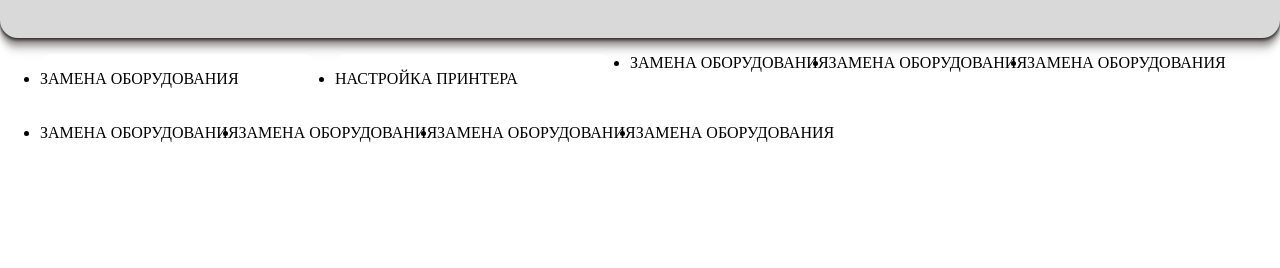
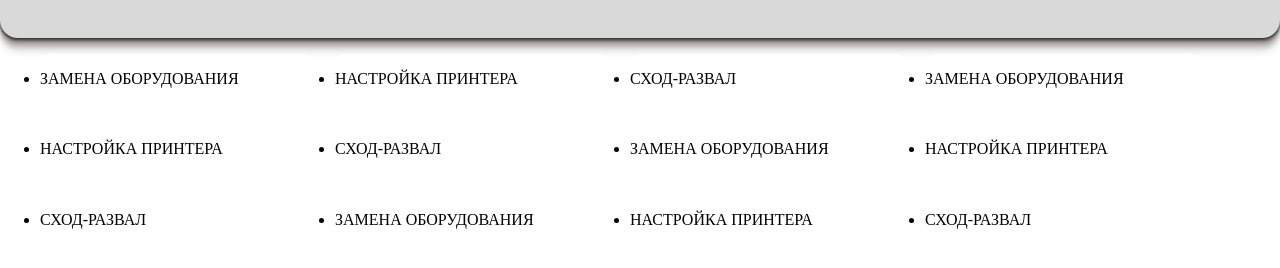
Before and after one commit to bogusnikita/X5, a plain HTML site: page docs/index.html in a window 1280 px wide. Shown: the part 70-338 px from the top of the page. Drawn offline with Linux system fonts and the light colour scheme.

Commit message:
add new ver index

```diff
--- a/docs/index.html
+++ b/docs/index.html
@@ -31,13 +31,66 @@
                     НАСТРОЙКА ПРИНТЕРА
                 </p>
             </li>
-            <li class="item-icon">ЗАМЕНА ОБОРУДОВАНИЯ</li>
-            <li class="item-icon">ЗАМЕНА ОБОРУДОВАНИЯ</li>
-            <li class="item-icon">ЗАМЕНА ОБОРУДОВАНИЯ</li>
-            <li class="item-icon">ЗАМЕНА ОБОРУДОВАНИЯ</li>
-            <li class="item-icon">ЗАМЕНА ОБОРУДОВАНИЯ</li>
-            <li class="item-icon">ЗАМЕНА ОБОРУДОВАНИЯ</li>
-            <li class="item-icon">ЗАМЕНА ОБОРУДОВАНИЯ</li>
+            <li class="item-card">
+                <div class="item-card__icon"></div>
+                <p class="item-card__description">
+                    СХОД-РАЗВАЛ
+                </p>
+            </li>
+            <li class="item-card">
+                <div class="item-card__icon"></div>
+                <p class="item-card__description">
+                    ЗАМЕНА ОБОРУДОВАНИЯ
+                </p>
+            </li>
+            <li class="item-card">
+                <div class="item-card__icon"></div>
+                <p class="item-card__description">
+                    НАСТРОЙКА ПРИНТЕРА
+                </p>
+            </li>
+            <li class="item-card">
+                <div class="item-card__icon"></div>
+                <p class="item-card__description">
+                    СХОД-РАЗВАЛ
+                </p>
+            </li>
+            <li class="item-card">
+                <div class="item-card__icon"></div>
+                <p class="item-card__description">
+                    ЗАМЕНА ОБОРУДОВАНИЯ
+                </p>
+            </li>
+            <li class="item-card">
+                <div class="item-card__icon"></div>
+                <p class="item-card__description">
+                    НАСТРОЙКА ПРИНТЕРА
+                </p>
+            </li>
+            <li class="item-card">
+                <div class="item-card__icon"></div>
+                <p class="item-card__description">
+                    СХОД-РАЗВАЛ
+                </p>
+            </li>
+            <li class="item-card">
+                <div class="item-card__icon"></div>
+                <p class="item-card__description">
+                    ЗАМЕНА ОБОРУДОВАНИЯ
+                </p>
+            </li>
+            <li class="item-card">
+                <div class="item-card__icon"></div>
+                <p class="item-card__description">
+                    НАСТРОЙКА ПРИНТЕРА
+                </p>
+            </li>
+            <li class="item-card">
+                <div class="item-card__icon"></div>
+                <p class="item-card__description">
+                    СХОД-РАЗВАЛ
+                </p>
+            </li>
         </ul>
     </section>
 </body>
```
